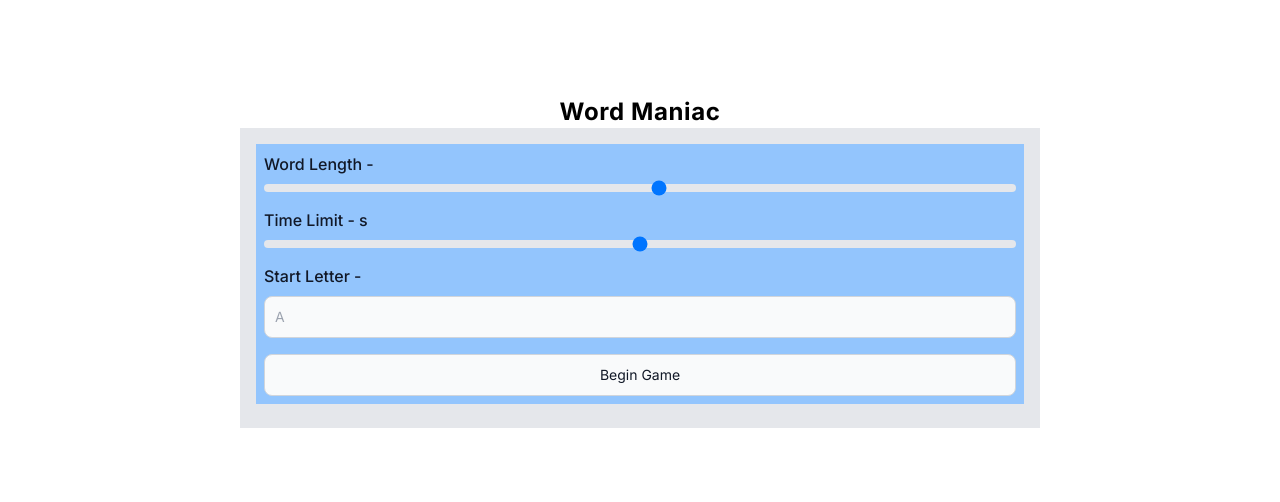
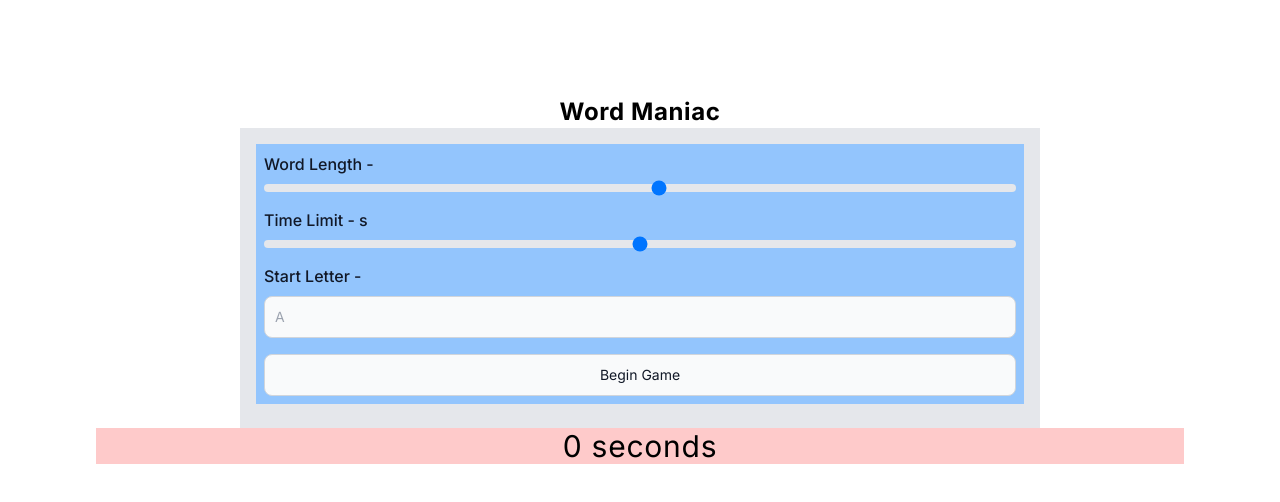
Before and after one commit to PatrickLisiecki/word-maniac, a Next.js app in the folder client/: page / in a window 1280 px wide. Shown: the top 502 px of the page. Built offline with nearby package versions, Linux system fonts and the light colour scheme.

Commit message:
implemented a game timer

```diff
--- a/client/src/app/page.tsx
+++ b/client/src/app/page.tsx
@@ -6,8 +6,29 @@ export default function Home() {
   const [wordLength, setWordLength] = useState<string>("");
   const [timeLimit, setTimeLimit] = useState<string>("");
   const [startLetter, setStartLetter] = useState<string>("");
+  const [isRunning, setIsRunning] = useState<boolean>(false);
+  const [seconds, setSeconds] = useState<number>(0);
 
-  const handleSubmit = () => {};
+  const handleSubmit = (e: React.FormEvent) => {
+    e.preventDefault();
+    setIsRunning(true);
+  };
+
+  useEffect(() => {
+    let timer: any;
+
+    if (isRunning) {
+      timer = setInterval(() => {
+        setSeconds((prevSeconds) => prevSeconds + 1);
+      }, 1000);
+
+      if (seconds === parseInt(timeLimit)) {
+        setIsRunning(false);
+      }
+    }
+
+    return () => clearInterval(timer);
+  }, [isRunning, seconds]);
 
   return (
     <main className="flex min-h-screen flex-col items-center p-24">
@@ -85,6 +106,11 @@ export default function Home() {
           </button>
         </div>
       </form>
+
+      {/* Timer */}
+      <div className="w-full min-h-60px bg-red-200 text-3xl tracking-wide text-center">
+        {seconds} seconds
+      </div>
     </main>
   );
 }
```
